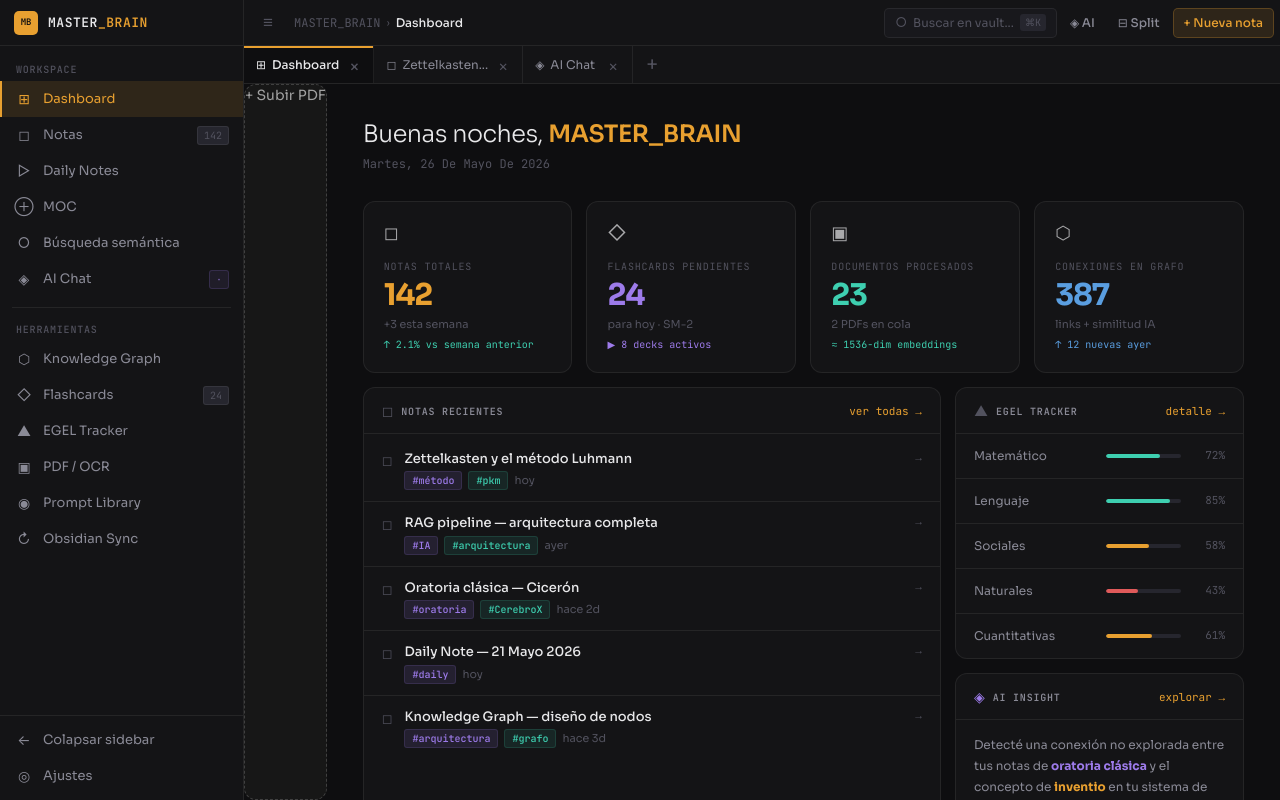
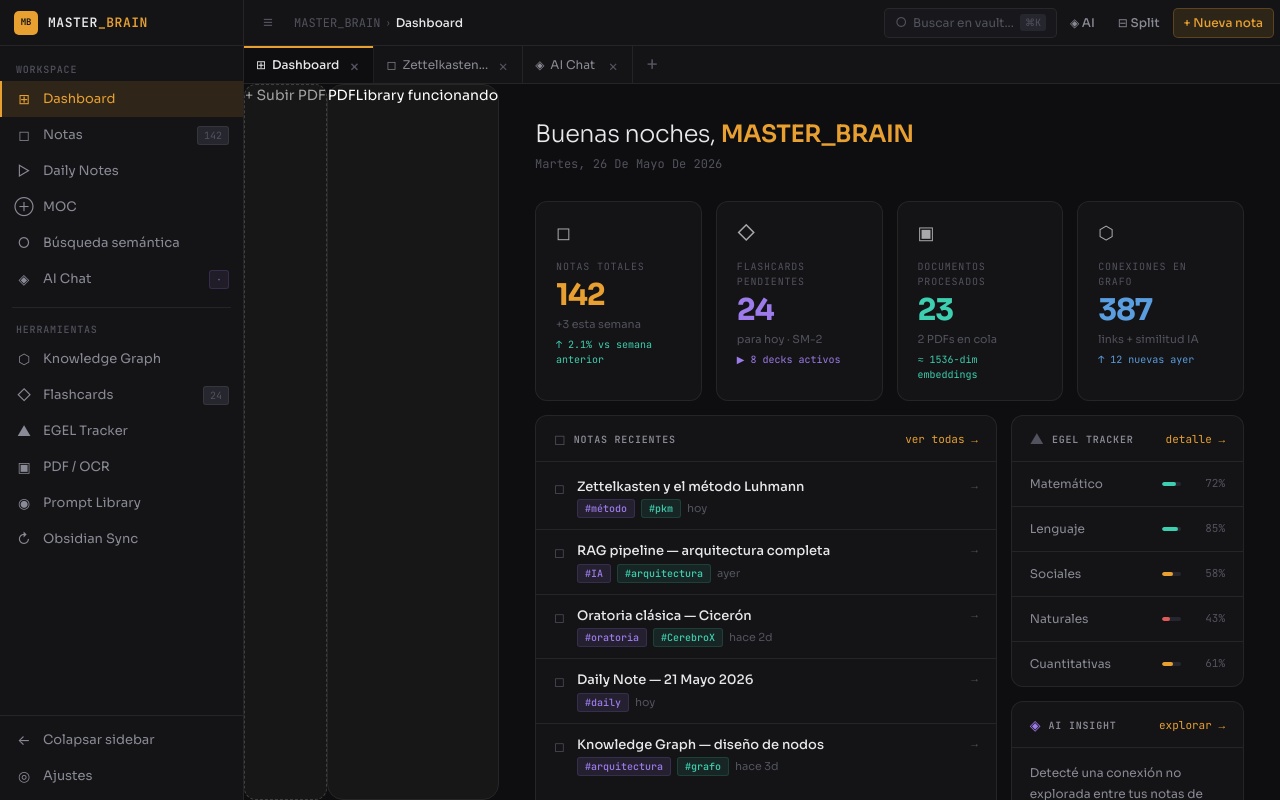
Before and after one commit to sagadecancer12-web/Ipad-M3-app, a React (Vite) app: page / in a window 1280 px wide. Built offline with nearby package versions, Linux system fonts and the light colour scheme.

Commit message:
save all

```diff
--- a/src/features/ViewRouter.tsx
+++ b/src/features/ViewRouter.tsx
@@ -42,6 +42,9 @@ export function ViewRouter() {
           <>
 
       <PDFUploader />
+
+      <PDFLibrary />
+
             <DashboardView />
           </>
         );
```
